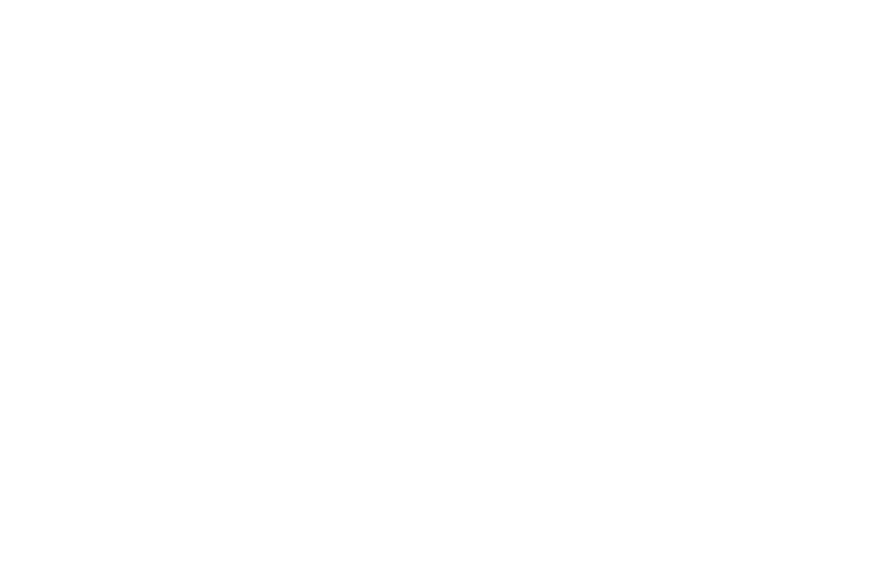
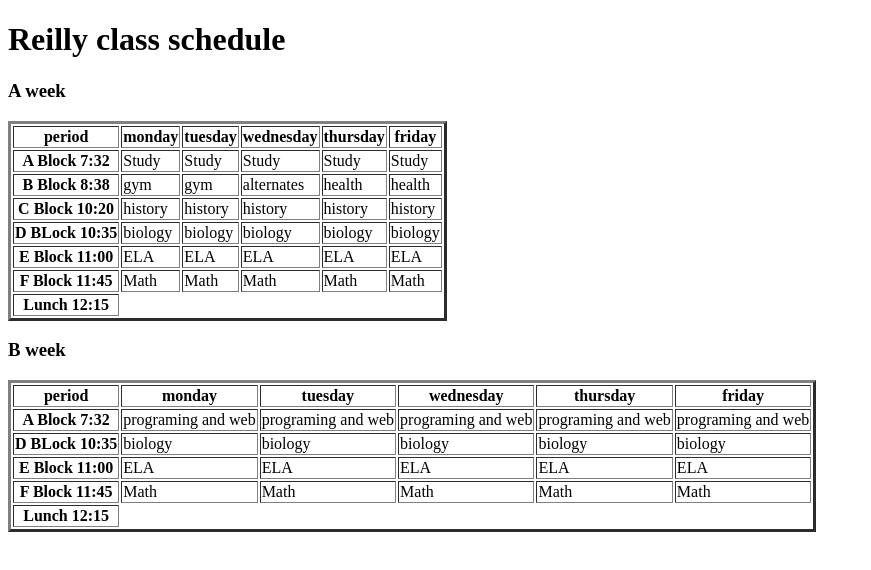
Before and after one commit to KTProg-2024/class-schedule-Reilly70, a plain HTML site: page index.html in a window 1280 px wide. Shown: the whole page, without its empty margins (0-871 px from the left). Drawn offline with Linux system fonts and the light colour scheme.

Commit message:
assignment completed

```diff
--- a/index.html
+++ b/index.html
@@ -1,10 +1,120 @@
 <!DOCTYPE html>
 <html>
     <head>
-
+        <title>Reilly's Schedule</title>
     </head>
 
     <body>
+      <h1> Reilly class schedule</h1>
+        <h3> A week</h3>
+          <table border="3">
+            <tr>
+              <th>period</th>
+              <th>monday</th>
+              <th>tuesday</th>
+              <th>wednesday</th>
+              <th>thursday</th>
+              <th>friday</h>
+            </tr>
+            <tr>
+              <th>A Block 7:32</th>
+              <td>Study</td>
+              <td>Study</td>
+              <td>Study</td>
+              <td>Study</td>
+              <td>Study</td>
+            </tr>
+            <tr>
+              <th>B Block 8:38</th>
+              <td>gym</td>
+              <td>gym</td>
+              <td>alternates</td>
+              <td>health</td>
+              <td>health</td>
+            </tr>
+            <tr>
+              <th>C Block 10:20</th>
+              <td>history</td>
+              <td>history</td>
+              <td>history</td>
+              <td>history</td>
+              <td>history</td>
+            </tr>
+            <tr>
+              <th>D BLock 10:35</th>
+              <td>biology</td>
+              <td>biology</td>
+              <td>biology</td>
+              <td>biology</td>
+              <td>biology</td>
+            </tr>
+            <tr>
+              <th>E Block 11:00
+              <td>ELA</td>
+              <td>ELA</td>
+              <td>ELA</td>
+              <td>ELA</td>
+              <td>ELA</td>
+            </tr>
+            <tr>
+              <th>F Block 11:45</th>
+              <td>Math</td>
+              <td>Math</td>
+              <td>Math</td>
+              <td>Math</td>
+              <td>Math</td>
+            </tr>
+            <tr>
+              <th>Lunch 12:15</th>
+            </tr>
+          </table>
+        <h3> B week</h3>
 
+          <table border="3">
+          <tr>
+            <th>period</th>
+            <th>monday</th>
+            <th>tuesday</th>
+            <th>wednesday</th>
+            <th>thursday</th>
+            <th>friday</h>
+          </tr>
+          <tr>
+            <th>A Block 7:32</th>
+            <td>programing and web<br></td>
+            <td>programing and web</td>
+            <td>programing and web</td>
+            <td>programing and web</td>
+            <td>programing and web</td>
+          </tr>
+
+          <tr>
+            <th>D BLock 10:35</th>
+            <td>biology</td>
+            <td>biology</td>
+            <td>biology</td>
+            <td>biology</td>
+            <td>biology</td>
+          </tr>
+          <tr>
+            <th>E Block 11:00
+            <td>ELA</td>
+            <td>ELA</td>
+            <td>ELA</td>
+            <td>ELA</td>
+            <td>ELA</td>
+          </tr>
+          <tr>
+            <th>F Block 11:45</th>
+            <td>Math</td>
+            <td>Math</td>
+            <td>Math</td>
+            <td>Math</td>
+            <td>Math</td>
+          </tr>
+          <tr>
+            <th>Lunch 12:15</th>
+          </tr>
+        </table>
     </body>
 </html>
```
